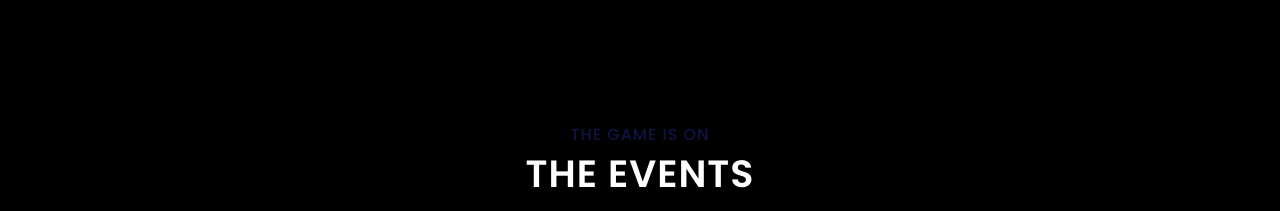
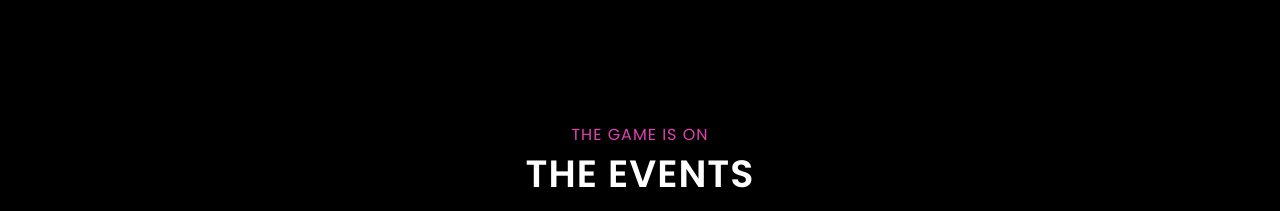
Before and after one commit to JimHopper150716/mainevent22, a website: page index.html in a window 1280 px wide. Shown: the part 2280-2491 px from the top of the page. Drawn offline with Linux system fonts and the light colour scheme.

Commit message:
Update index.html

```diff
--- a/index.html
+++ b/index.html
@@ -181,7 +181,7 @@
                 <!-- Heading -->
                 <div class="col-12">
                     <div class="section-heading-2 text-center wow fadeInUp" data-wow-delay="300ms">
-                        <p><a href="https://i.redd.it/mlnef27r1ci31.jpg">the game is on</a></p>
+                        <p>the game is on</p>
                         <h4>The Events</h4>
                     </div>
                 </div>
```
